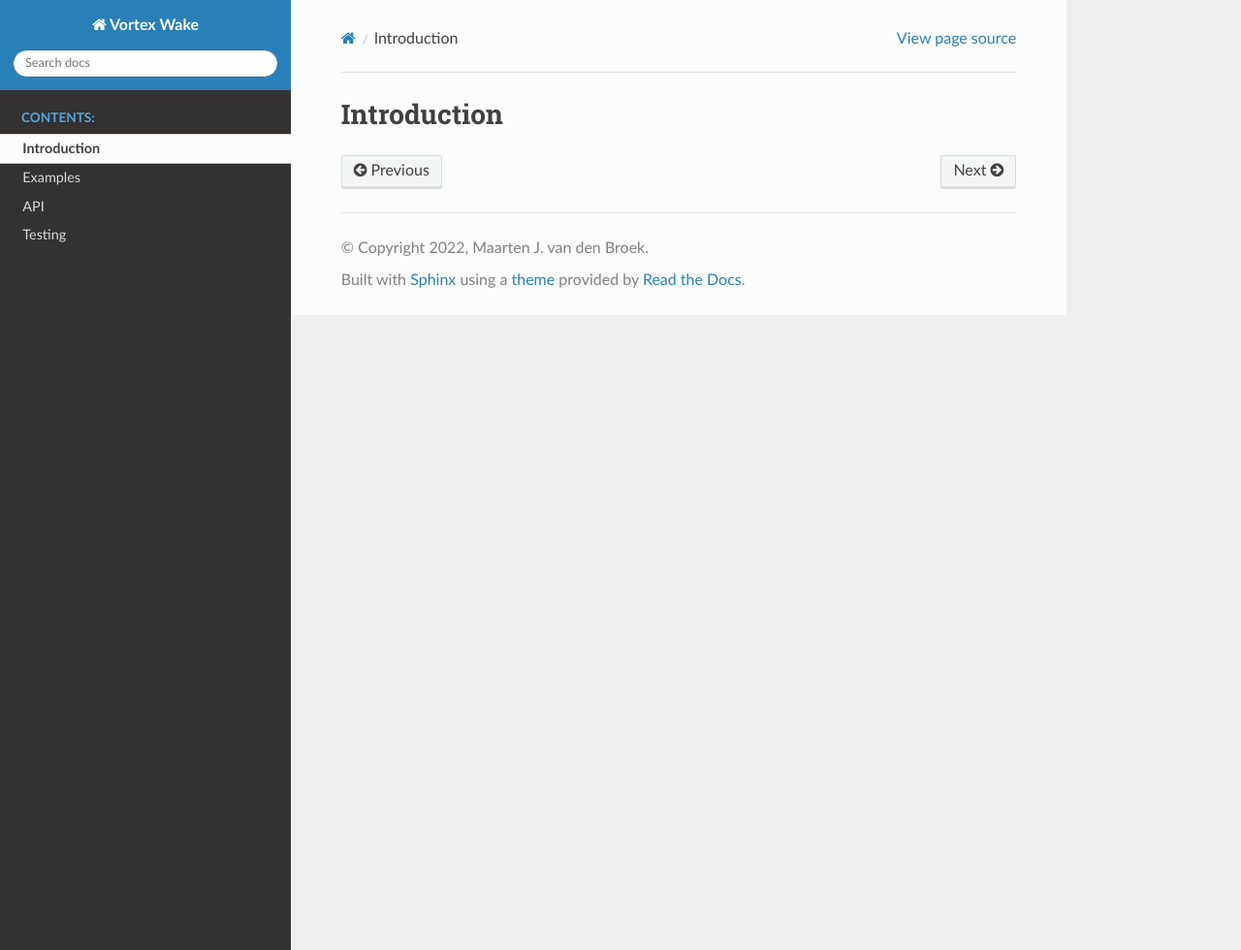
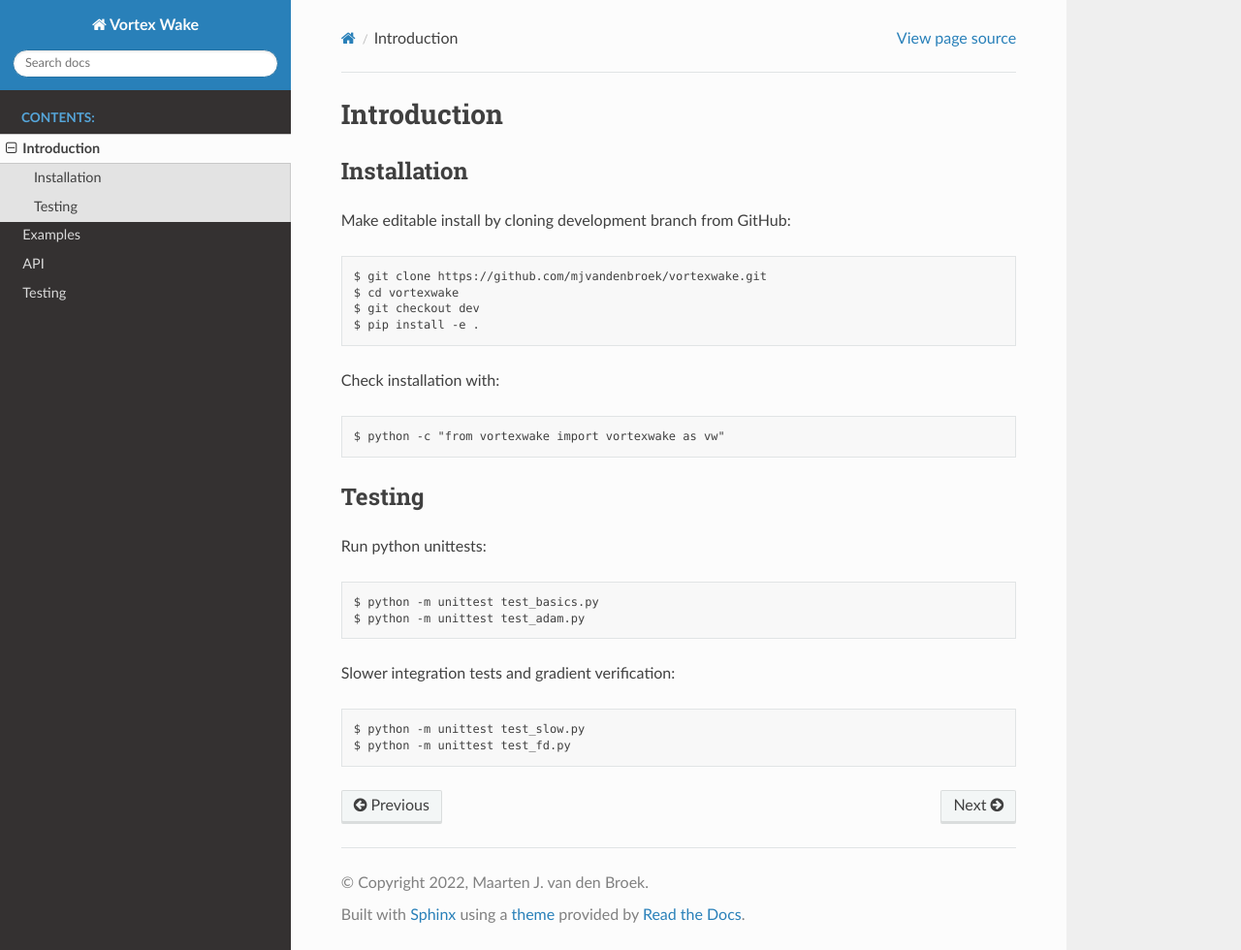
Before and after one commit to TUDelft-DataDrivenControl/vortexwake, a Sphinx documentation site: the page built from docs/source/introduction.rst, in a window 1280 px wide and 980 px high. Shown: the whole window at 97% size. Built offline with Sphinx 7.4.7 and the Read the Docs theme 2.0.0, drawn with Linux system fonts in a browser that asks for light colours.

Commit message:
add installation instructions and basic testing to docs

```diff
--- a/docs/source/introduction.rst
+++ b/docs/source/introduction.rst
@@ -1,2 +1,31 @@
 Introduction
 ============
+
+
+Installation
+------------
+
+Make editable install by cloning development branch from GitHub::
+
+	$ git clone https://github.com/mjvandenbroek/vortexwake.git
+	$ cd vortexwake
+	$ git checkout dev
+	$ pip install -e .
+
+Check installation with::
+
+	$ python -c "from vortexwake import vortexwake as vw"
+
+
+Testing
+-------
+
+Run python unittests::
+
+	$ python -m unittest test_basics.py
+	$ python -m unittest test_adam.py
+
+Slower integration tests and gradient verification::
+
+	$ python -m unittest test_slow.py
+	$ python -m unittest test_fd.py
```
